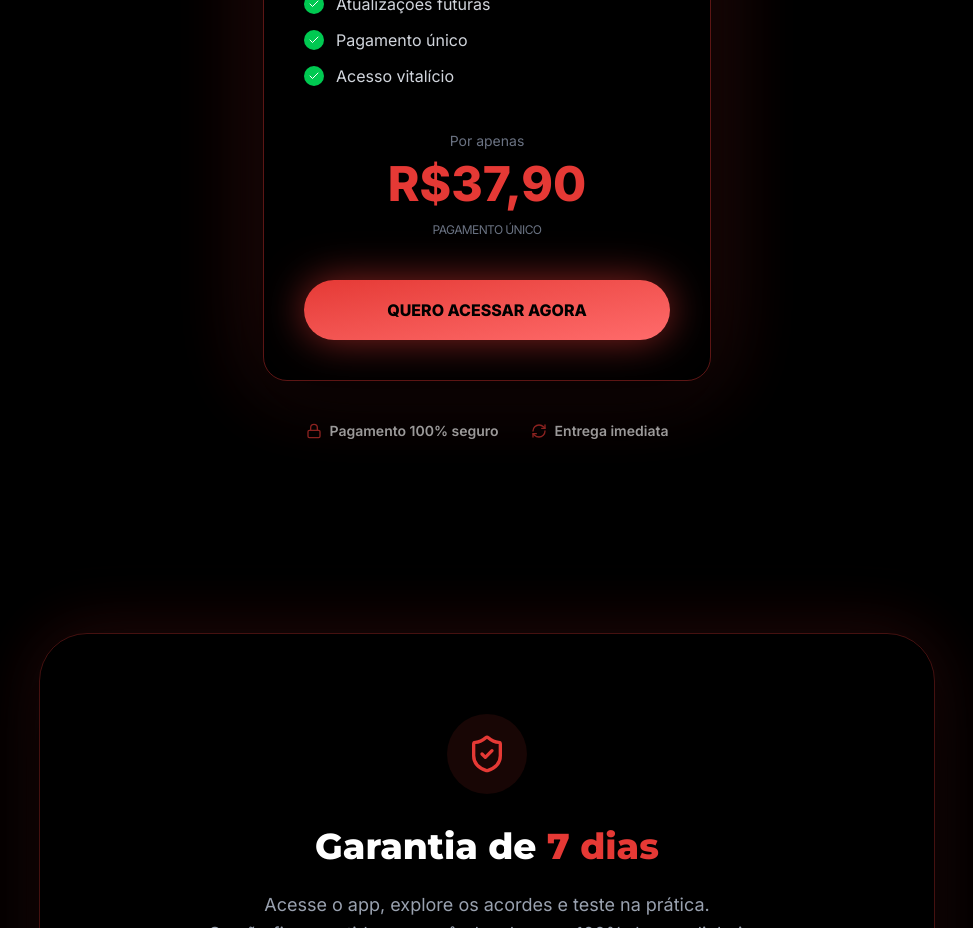
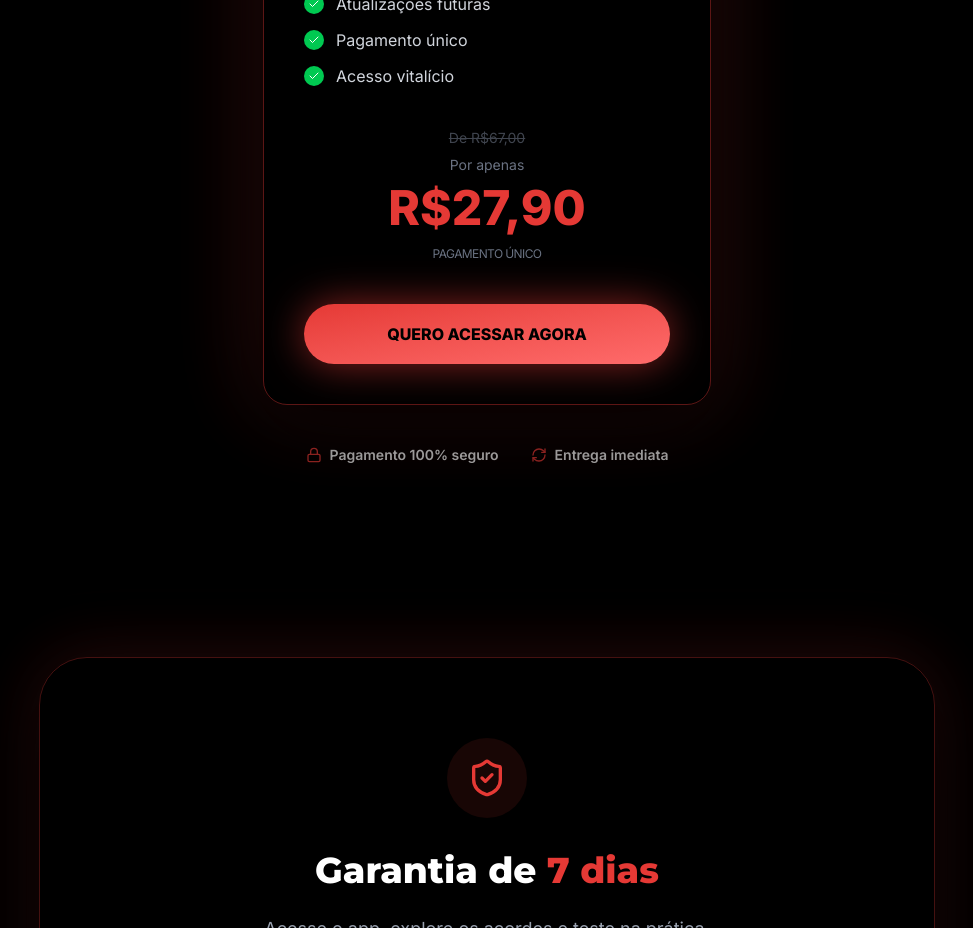
Before and after one commit to campeaomkt/app-dicionario, a React (Vite) app: page / in a window 1280 px wide. Shown: the part 4440-5368 px from the top of the page, without its empty margins (153-1126 px from the left). Built offline with nearby package versions, Linux system fonts and the light colour scheme.

Commit message:
feat: Adjust pricing for Dicionário de Acordes Pro
Update the displayed price for the Dicionário de Acordes Pro. This change reflects a new promotional price of R$27,90, and includes the addition of a strikethrough for the original price (R$67,00) to highlight the discount.

```diff
--- a/src/App.tsx
+++ b/src/App.tsx
@@ -371,8 +371,9 @@ export default function App() {
             </ul>
 
             <div className="text-center mb-8 md:mb-10">
+              <span className="text-gray-500 text-xs md:text-sm block line-through opacity-60 mb-1">De R$67,00</span>
               <span className="text-gray-500 text-xs md:text-sm">Por apenas</span>
-              <div className="text-4xl md:text-5xl font-black text-primary my-1 md:my-2">R$37,90</div>
+              <div className="text-4xl md:text-5xl font-black text-primary my-1 md:my-2">R$27,90</div>
               <small className="text-gray-500 uppercase tracking-tighter text-[10px] md:text-xs">pagamento único</small>
             </div>
 
```
